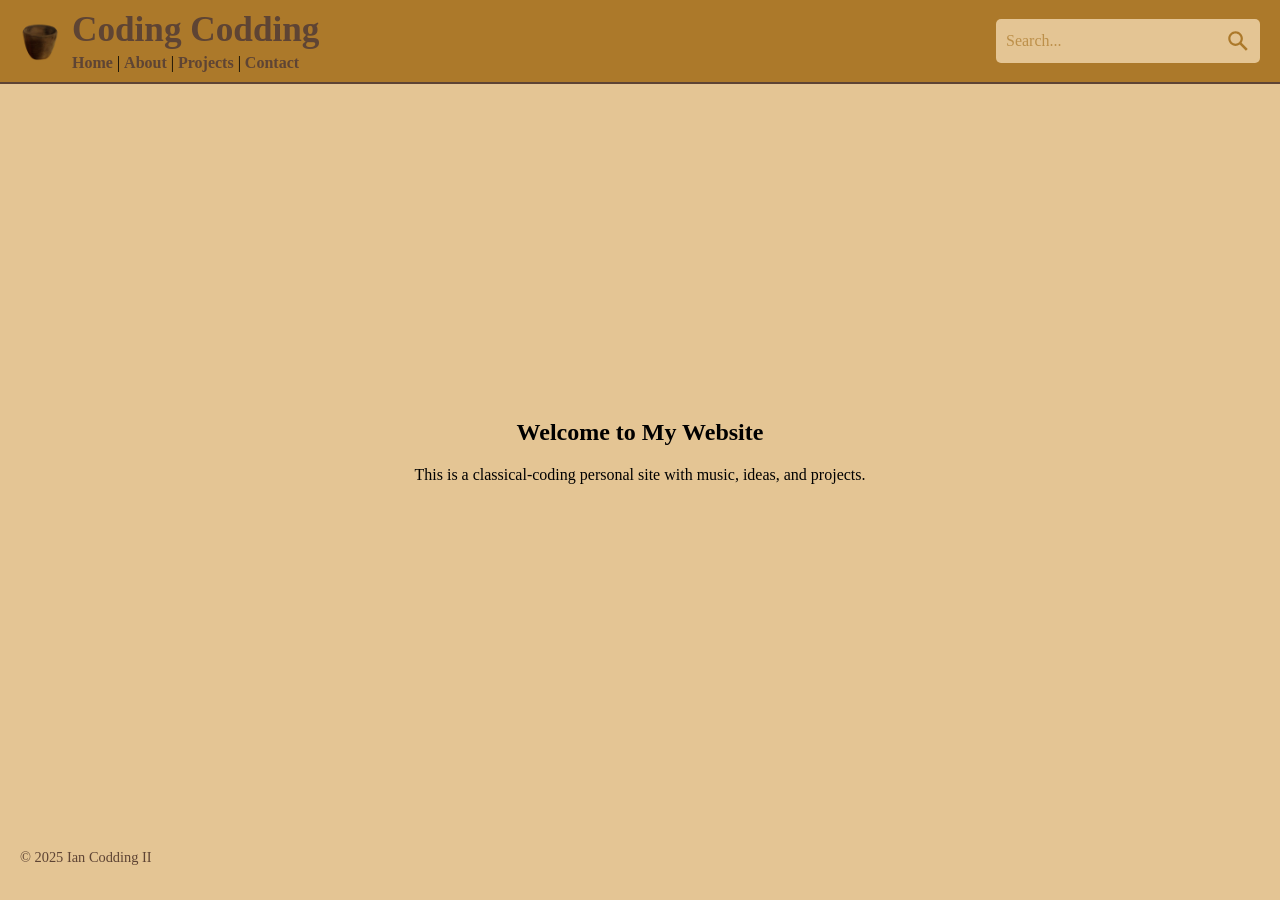
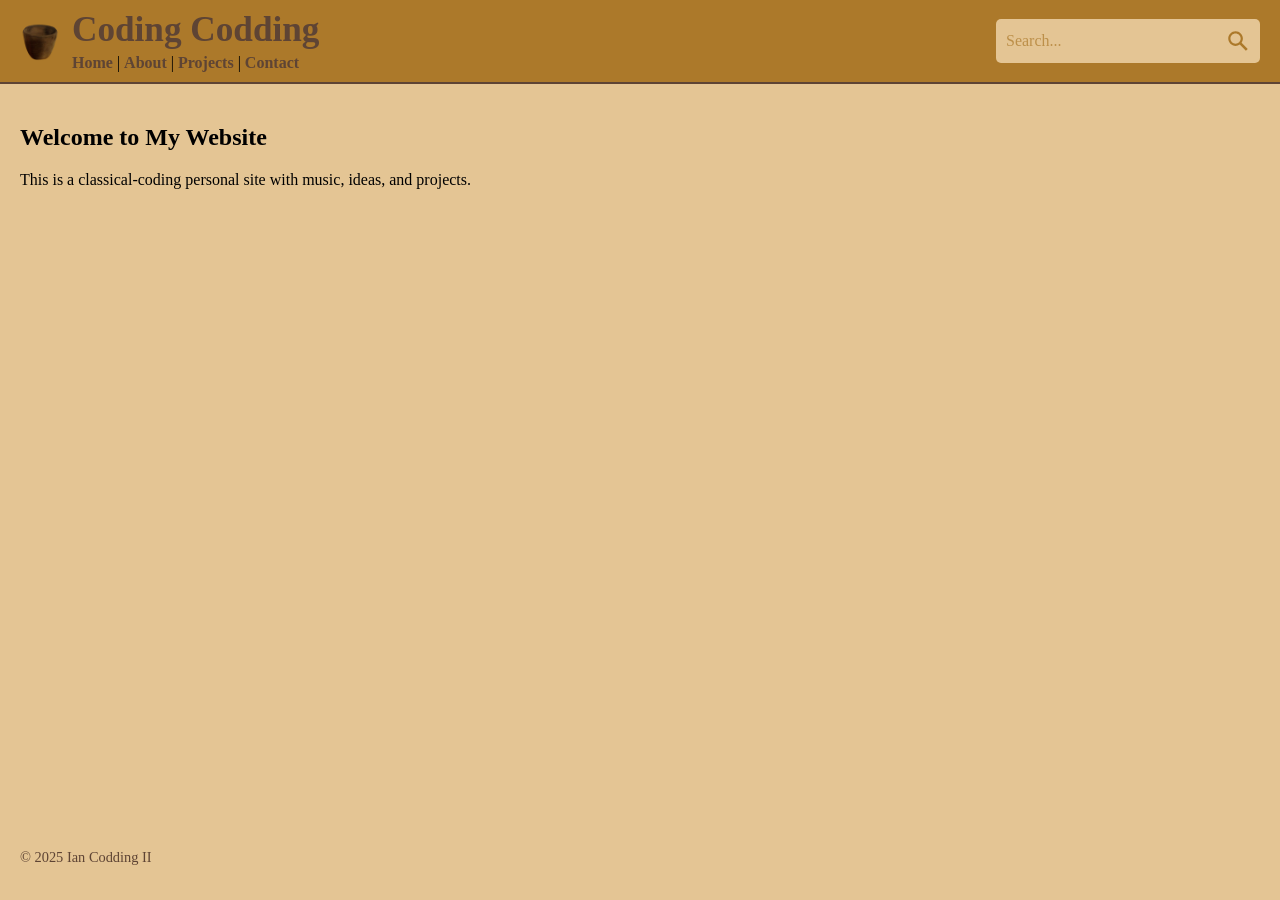
Before and after one commit to Ian-Codding-II/CodingCodding, a Jekyll site: the page built from index.html, in a window 1280 px wide. Built offline with Jekyll 4.4.1, drawn with Linux system fonts in a browser that asks for light colours.

Commit message:
I am making a to bar, rearanged

```diff
--- a/styles/main.css
+++ b/styles/main.css
@@ -17,9 +17,11 @@ body {
 main {
   flex: 1;                 /* fills available vertical space */
   display: flex;           /* use flexbox */
-  justify-content: center; /* center horizontally */
-  align-items: center;     /* center vertically */
-  text-align: center;      /* center text inside main */
+  /*
+  justify-content: center; /* center horizontally
+  align-items: center;     /* center vertically
+  text-align: center;      /* center text inside main
+  */
   padding: 20px;           /* optional spacing */
 }
 
```
